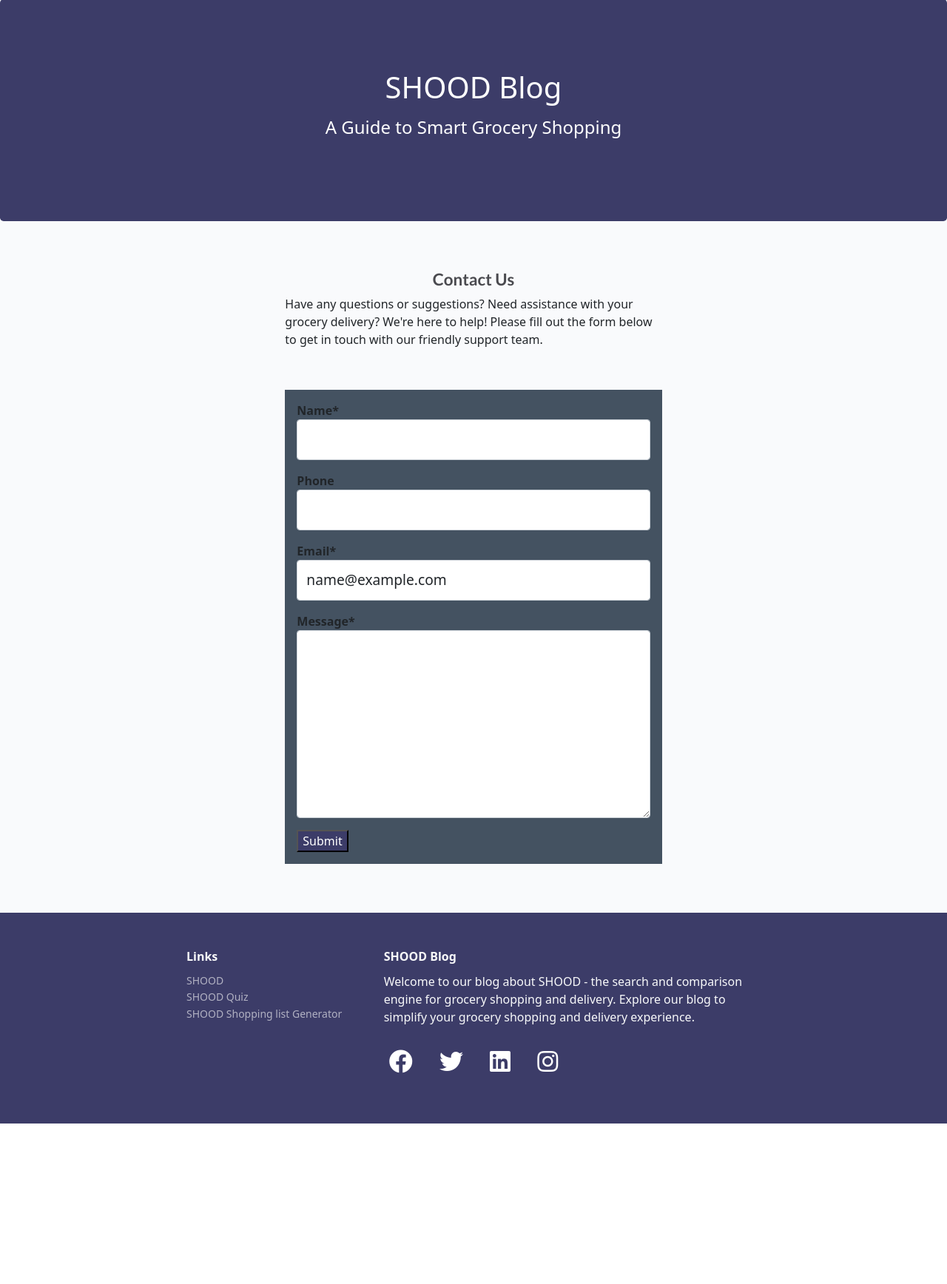
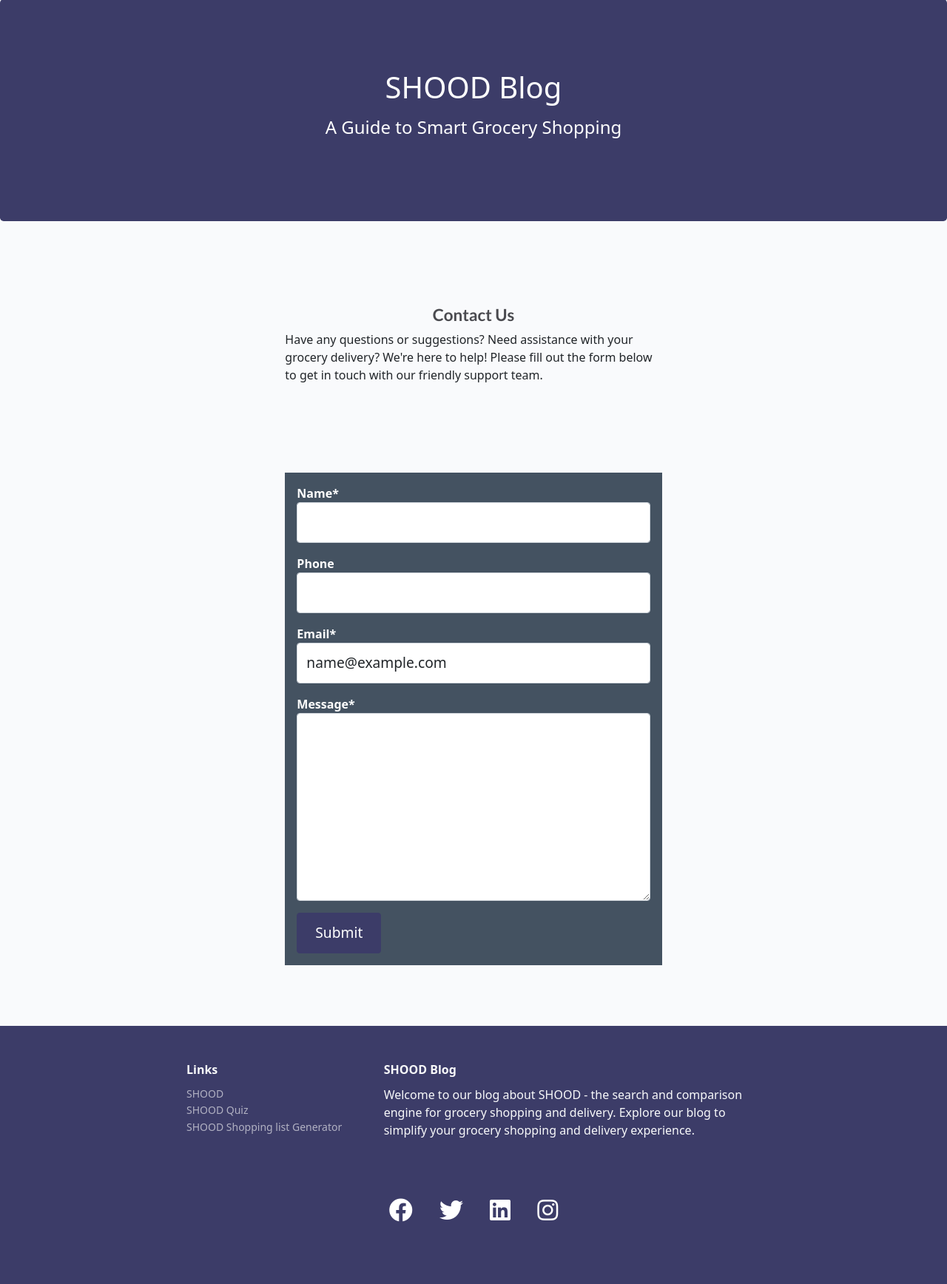
Before and after one commit to mjrosi/shood_blog, a Django app: page /contact/contact/ in a window 1280 px wide. Shown: the part 61-1797 px from the top of the page at 74% size. Before the commit the page ends 1580 px from the top, so only its background shows below. Run offline with Django 3.2, Linux system fonts and the light colour scheme; the visitor is signed in with stand-in values (Sample User, id 1); some libraries are stand-ins or nearby versions.

Commit message:
Style sign in, sign out page

```diff
--- a/bookings/forms.py
+++ b/bookings/forms.py
@@ -7,7 +7,7 @@
 # The booking form users will use to book a delivery service
 
 
-class DeliveryBookingForm(forms.ModelForm):
+class BookingForm(forms.ModelForm):
 
     def __init__(self, *args, **kwargs):
         super().__init__(*args, **kwargs)
--- a/bookings/templates/bookings/delivery_request.html
+++ b/bookings/templates/bookings/delivery_request.html
@@ -19,7 +19,7 @@
                         {% if not user.is_authenticated %}
                         <h3>Login Required</h3>
                         <p>Please login to book a table</p>
-                        <button class="btn btn-success" type="submit"><a href="{% url 'account_login' %}">Go to Login
+                        <button class="btn btn-success" type="submit"><a href="{% url 'account_login' %}">Go to Sign in
                                 Page</a></button>
                         {% else %}
                         <!-- Display form if user is logged in-->
--- a/contact/templates/contact/contact.html
+++ b/contact/templates/contact/contact.html
@@ -19,7 +19,7 @@
       <form>
         <h2 class="text-center brand">Get in Touch</h2>
         <p class="thin">Please log in to send us a message. We value your feedback and questions!</p>
-        <button class="btn-signup" type="submit"><a href="{% url 'account_login' %}" class="link">Sign in</a></button>
+        <button class="btn-signuup" id="login-contact" type="submit"><a href="{% url 'account_login' %}" class="link">Sign in</a></button>
       </form>
       {% else %}
       <!-- Display form if user is logged in-->
@@ -30,7 +30,7 @@
           <!-- Contact form -->
           {{ contact_form| crispy }}
         </div>
-        <button class="btn-signup" type="submit">Submit</button>
+        <button class="btn btn-primary btn-signuup" id="login-contact" type="submit">Submit</button>
       </form>
       {% endif %}
       {% endif %}
--- a/contact/templates/contact/received.html
+++ b/contact/templates/contact/received.html
@@ -9,7 +9,6 @@
                     <div class="card-body p-5 rounded">
                         <div class="row justify-content-center">
                             <h1 class="brand">Message Received</h1>
-                            <hr>
                             <p class="thin">We will get back to you soon!</p>
                             <h5>Return home, <a href="{% url 'home' %}" class="link">click here</a></h5>
                         </div>
--- a/static/css/style.css
+++ b/static/css/style.css
@@ -3,6 +3,18 @@
   font-size: 1.4rem;
   font-weight: 700;
   color: #4A4A4F;
+}
+
+.mb-5 {
+  margin-bottom: 7rem!important;
+}
+.mt-5 {
+  margin-top: 6rem!important;
+}
+
+.mt-3 {
+  margin-top: 4rem !important;
+  margin-bottom: 2rem;
 }
 
 .red-o {
@@ -19,6 +31,7 @@
 
 .dark-bg {
   background-color: #445261;
+  color: white;
 }
 
 .main-bg {
@@ -164,10 +177,6 @@
 }
 
 /* Add some margin to the top and bottom*/
-.mt-3 {
-  margin-top: 1rem !important;
-  margin-bottom: 1rem;
-}
 
 /* Style the heading */
 h3 {
@@ -227,6 +236,19 @@
 .btn-primary:hover {
   background-color: white;
   color: #3c3c68;
+}
+
+#login-contact {
+  display: inline-block;
+  font-weight: 400;
+  text-align: center;
+  vertical-align: middle;
+  cursor: pointer;
+  color: #fff;
+  border: 1px solid #3c3c68;
+  border-radius: 0.25rem;
+  padding: 0.75rem 1.5rem;
+  font-size: 1.2rem;
 }
 
 .footer-dark {
```
Also changed, not shown: bookings/views.py (+9 -9 lines).
